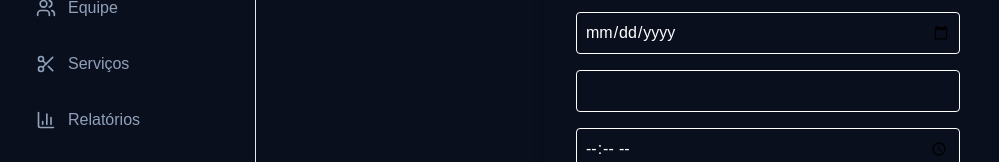
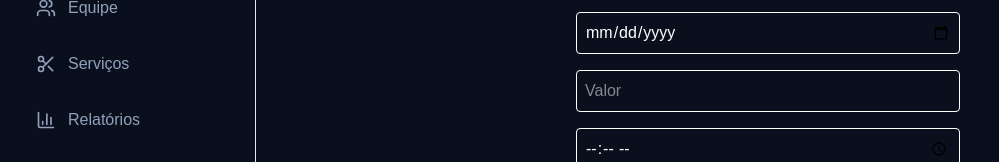
Before and after one commit to goes-94/Projeto-Delta, a Next.js app: page /calendario in a window 1280 px wide. Shown: the part 224-386 px from the top of the page, without its empty margins (0-999 px from the left). Built offline with nearby package versions, Linux system fonts and the light colour scheme.

Commit message:
placeholder

```diff
--- a/app/calendario/page.tsx
+++ b/app/calendario/page.tsx
@@ -29,7 +29,7 @@ export default function CalendarioPage() {
         servico: form.servico,
         data: form.data,
         horario: form.horario,
-        valor: form.valor,
+        valor: Number(form.valor),      // converte para number aqui
         status: "pendente",
         criadoEm: serverTimestamp(),
       });
@@ -75,9 +75,10 @@ export default function CalendarioPage() {
           required
           className="w-full p-2 rounded bg-navy-800 border border-navy-700 text-white focus:outline-none focus:ring-2 focus:ring-gold-500"
         />
-         <input
+        <input
           name="valor"
-          type="valor"
+          type="number"
+          placeholder="Valor"
           value={form.valor}
           onChange={handleChange}
           required
```
